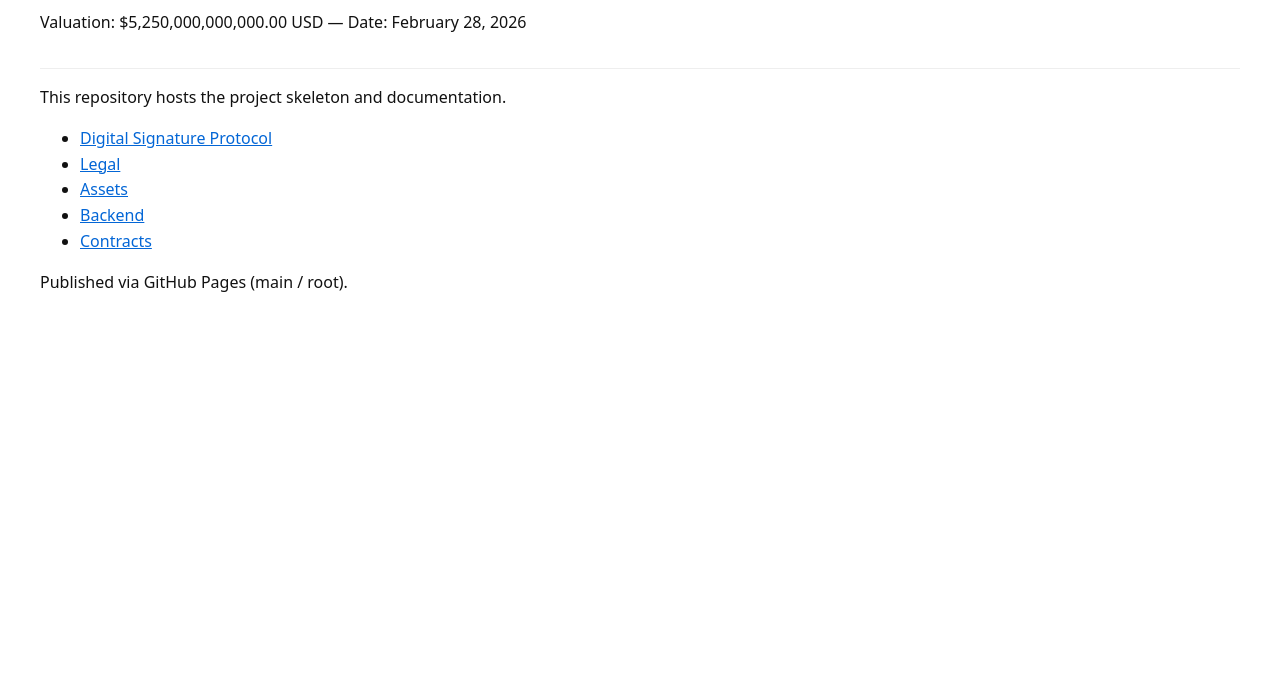
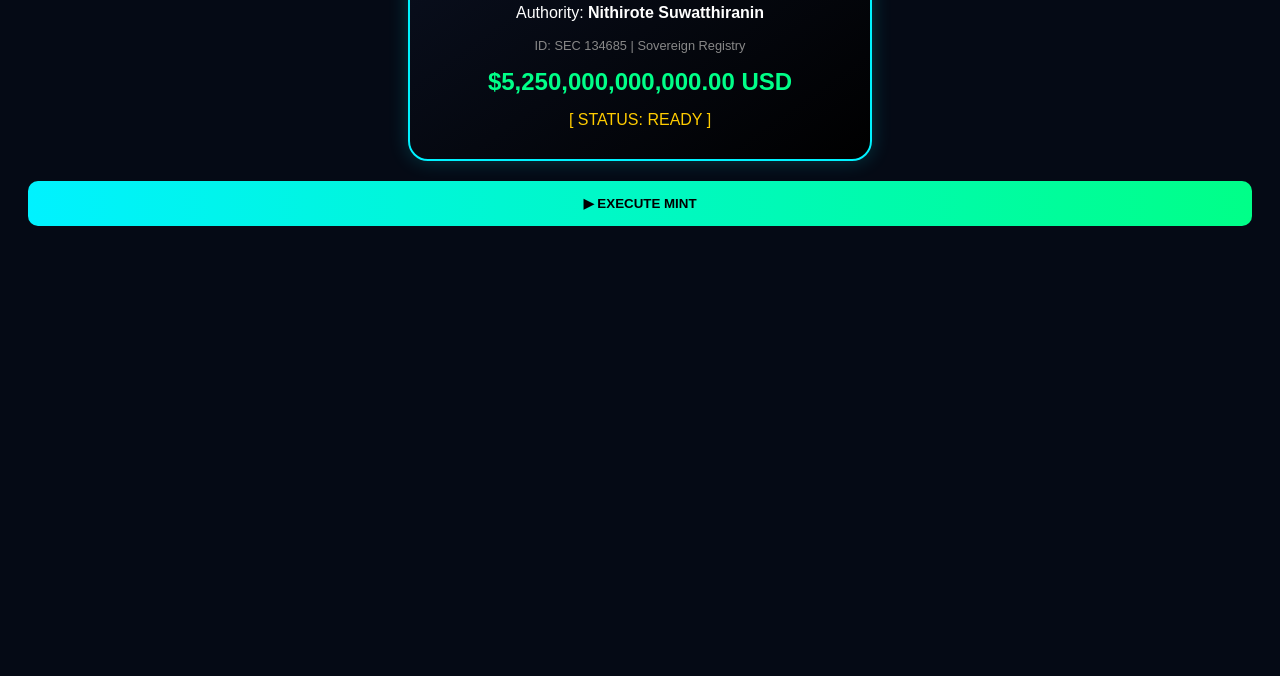
Before and after one commit to Jackup2DD/dynamic-n-bcesg-registry, a plain HTML site: page index.html in a window 1280 px wide. Shown: the part 124-800 px from the top of the page. Drawn offline with nearby package versions, Linux system fonts and the light colour scheme.

Commit message:
Update index.html

```diff
--- a/index.html
+++ b/index.html
@@ -1,27 +1,85 @@
 <!doctype html>
 <html lang="en">
-  <head>
+<head>
     <meta charset="utf-8" />
     <meta name="viewport" content="width=device-width,initial-scale=1" />
-    <title>dynamic-n-bcesg-registry</title>
-    <style>body{font-family:system-ui,-apple-system,Segoe UI,Roboto,Helvetica,Arial,sans-serif;line-height:1.6;padding:2rem;color:#111}header{border-bottom:1px solid #eee;padding-bottom:1rem;margin-bottom:1rem}a{color:#0366d6}</style>
-  </head>
-  <body>
-    <header>
-      <h1>dynamic-n-bcesg-registry</h1>
-      <p>Valuation: $5,250,000,000,000.00 USD — Date: February 28, 2026</p>
-    </header>
+    <title>Genesis Node Minting | Mankind Protocol</title>
+    <script src="https://cdnjs.cloudflare.com/ajax/libs/html2canvas/1.4.1/html2canvas.min.js"></script>
+    <style>
+        :root { --gold: #d4af37; --cyan: #00f2ff; --dark: #050a15; }
+        body { background: var(--dark); color: white; font-family: sans-serif; display: flex; flex-direction: column; align-items: center; padding: 20px; }
 
-    <main>
-      <p>This repository hosts the project skeleton and documentation.</p>
-      <ul>
-        <li><a href="/Digital-Signature-Protocol.md">Digital Signature Protocol</a></li>
-        <li><a href="/legal/">Legal</a></li>
-        <li><a href="/assets/">Assets</a></li>
-        <li><a href="/backend/">Backend</a></li>
-        <li><a href="/contracts/">Contracts</a></li>
-      </ul>
-      <p>Published via GitHub Pages (main / root).</p>
-    </main>
-  </body>
+        /* ใบเซอร์ฯ ที่จะถูกเซฟเป็นรูป */
+        #deed-container {
+            background: linear-gradient(145deg, #0a1020, #000);
+            border: 2px solid var(--cyan);
+            border-radius: 20px;
+            padding: 30px;
+            width: 100%;
+            max-width: 400px;
+            text-align: center;
+            box-shadow: 0 0 20px rgba(0, 242, 255, 0.2);
+            position: relative;
+        }
+
+        .valuation { color: #00ff88; font-size: 1.5rem; font-weight: bold; margin: 15px 0; }
+        .license { color: #888; font-size: 0.8rem; }
+
+        /* เหรียญ BESG ดิ้นได้ */
+        .coin-area { height: 100px; margin-top: 20px; display: none; }
+        .coin {
+            width: 60px; height: 60px; background: var(--gold);
+            border-radius: 50%; display: inline-block;
+            line-height: 60px; font-weight: bold; color: black;
+            animation: bounce 0.6s infinite alternate;
+            box-shadow: 0 0 15px var(--gold);
+        }
+        @keyframes bounce { from { transform: translateY(0); } to { transform: translateY(-30px); } }
+
+        .btn {
+            background: linear-gradient(to right, var(--cyan), #00ff88);
+            color: black; border: none; padding: 15px 30px;
+            font-weight: bold; border-radius: 10px; cursor: pointer;
+            margin-top: 20px; width: 100%;
+        }
+        #save-btn { background: #444; color: white; display: none; margin-top: 10px; }
+    </style>
+</head>
+<body>
+    <div id="deed-container">
+        <h2 style="color: var(--cyan);">NFT Genesis Node</h2>
+        <p>Authority: <strong>Nithirote Suwatthiranin</strong></p>
+        <p class="license">ID: SEC 134685 | Sovereign Registry</p>
+        <div class="valuation">$5,250,000,000,000.00 USD</div>
+
+        <div id="status-tag" style="color: #ffcc00;">[ STATUS: READY ]</div>
+
+        <div id="coin-area" class="coin-area">
+            <div class="coin">BESG</div>
+        </div>
+    </div>
+
+    <button class="btn" onclick="startMint()">▶ EXECUTE MINT</button>
+    <button id="save-btn" class="btn" onclick="saveImage()">📥 SAVE TO DEVICE</button>
+
+    <script>
+        function startMint() {
+            document.getElementById('status-tag').innerHTML = "✅ MINT SUCCESSFUL!";
+            document.getElementById('status-tag').style.color = "#00ff88";
+            document.getElementById('coin-area').style.display = "block";
+            document.getElementById('save-btn').style.display = "block";
+            alert("Digital Signature Recorded: 0x... [2026-02-28]");
+        }
+
+        function saveImage() {
+            const element = document.getElementById('deed-container');
+            html2canvas(element, { backgroundColor: '#050a15' }).then(canvas => {
+                const link = document.createElement('a');
+                link.download = 'Mankind-Genesis-Node-001.png';
+                link.href = canvas.toDataURL("image/png");
+                link.click();
+            });
+        }
+    </script>
+</body>
 </html>
```
